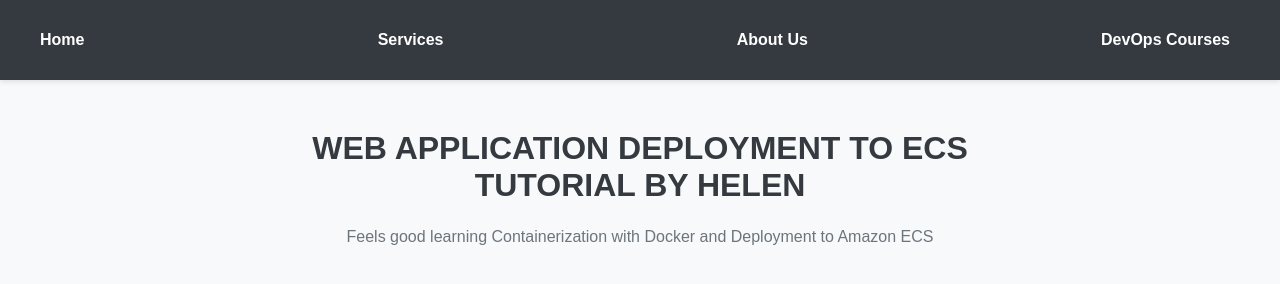
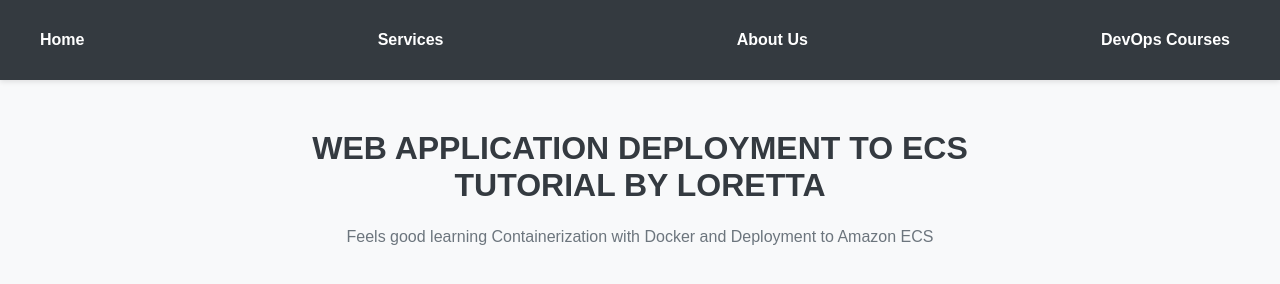
Before and after one commit to Anieelorez/containers-ecs-aws, a plain HTML site: page index.html in a window 1280 px wide. Drawn offline with Linux system fonts and the light colour scheme.

Commit message:
workflow updated

```diff
--- a/index.html
+++ b/index.html
@@ -60,7 +60,7 @@
     <button>DevOps Courses</button>
   </div>
   <div class="container">
-    <h1>WEB APPLICATION DEPLOYMENT TO ECS TUTORIAL BY HELEN</h1>
+    <h1>WEB APPLICATION DEPLOYMENT TO ECS TUTORIAL BY LORETTA</h1>
     <p>Feels good learning Containerization with Docker and Deployment to Amazon ECS</p>
   </div>
 </body>
```
Also changed, not shown: 1 other file.
